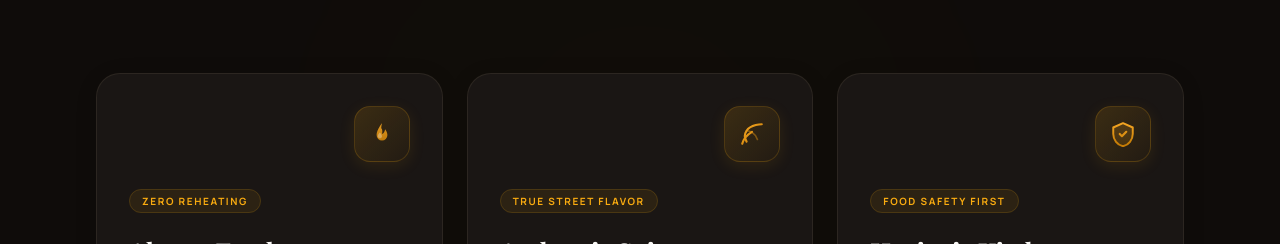
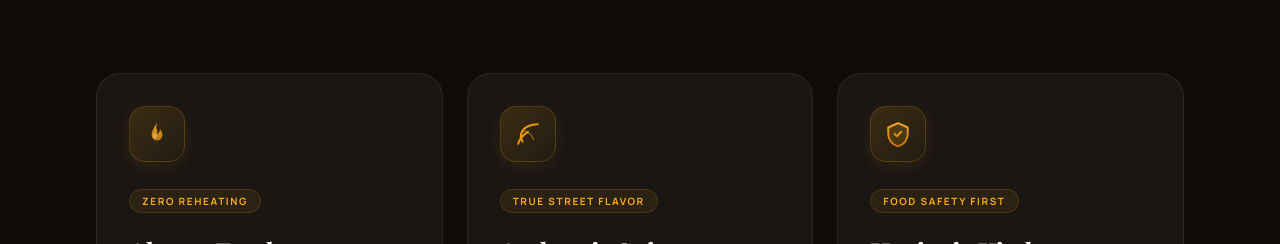
Before and after one commit to nehalnadaf-git/foodieez-junction, a Next.js app: page / in a window 1280 px wide. Shown: the part 9600-9844 px from the top of the page. Built offline with nearby package versions, Linux system fonts and the light colour scheme; no server answers.

Commit message:
feat: move why choose us icons to the left side

```diff
--- a/src/components/WhyChooseUs.tsx
+++ b/src/components/WhyChooseUs.tsx
@@ -178,7 +178,7 @@
               <div className="relative z-10 p-8 flex flex-col gap-6">
 
                 {/* Top row: icon */}
-                <div className="flex items-start justify-end">
+                <div className="flex items-start justify-start">
                   {/* Premium icon badge */}
                   <motion.div
                     whileHover={{ scale: 1.15, rotate: 5 }}
```
